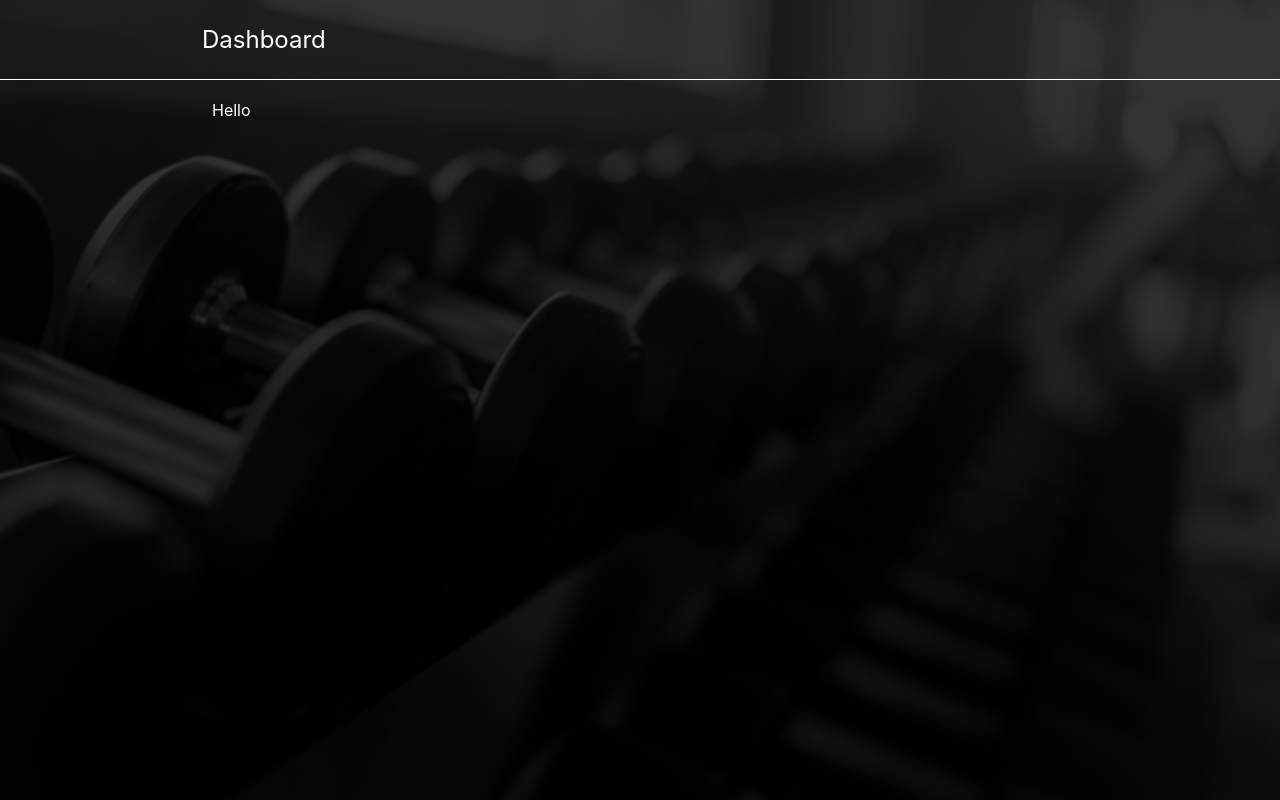
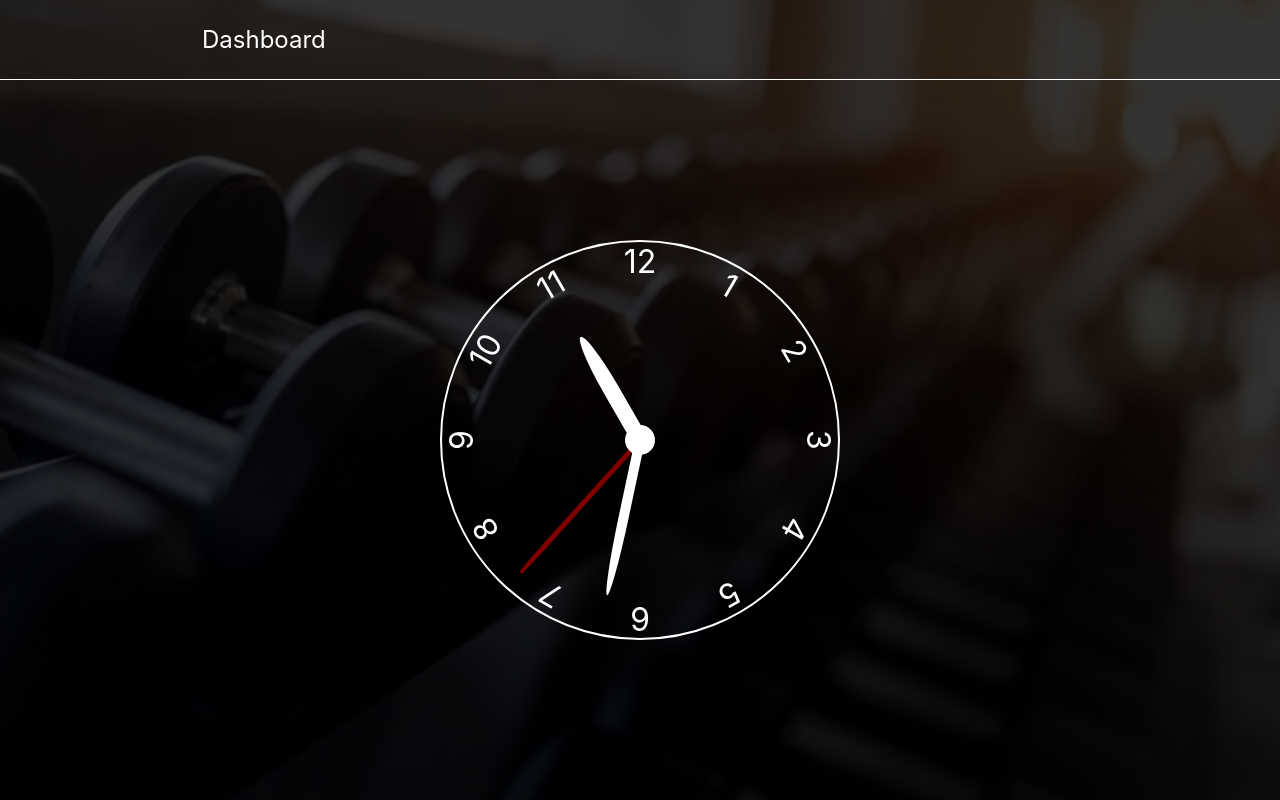
Before and after one commit to Kalla110/nextjs-examples, a Next.js app: page /clock in a window 1280 px wide. Built offline with nearby package versions, Linux system fonts and the light colour scheme.

Commit message:
feature: Clock Example

```diff
--- /dev/null
+++ b/components/Clock/Clock.tsx
@@ -0,0 +1,119 @@
+import React, { FunctionComponent, useEffect, useMemo, useState } from "react";
+import styled from "styled-components";
+
+const Container = styled.div`
+  display: flex;
+  flex: 1;
+  min-height: 100%;
+  justify-content: center;
+  align-items: center;
+`;
+
+const ClockBody = styled.div`
+  height: 50vh;
+  width: 50vh;
+  border-radius: 50%;
+  border: 2px solid;
+  position: relative;
+`;
+
+const ClockNumber = styled.p<{ rotation: number }>`
+  position: absolute;
+  font-size: 2em;
+  margin: 0;
+  height: 100%;
+  width: 100%;
+  text-align: center;
+  transform: ${({ rotation }) => `rotate(${rotation}deg)`};
+`;
+
+const ClockPointerMinutes = styled.div<{ rotation: number }>`
+  position: absolute;
+  height: 40%;
+  width: 10px;
+  background-color: white;
+  bottom: 50%;
+  left: 50%;
+  transform-origin: bottom;
+  transform: translateX(-50%) rotate(0deg);
+  transform: ${({ rotation }) =>
+    `translateX(-50%) rotate(${rotation || 0}deg)`};
+  border-top-left-radius: 50%;
+  border-top-right-radius: 50%;
+  border-bottom-left-radius: 5px;
+  border-bottom-right-radius: 5px;
+  z-index: 10;
+`;
+
+const ClockPointerHours = styled(ClockPointerMinutes)`
+  height: 30%;
+  width: 16px;
+`;
+
+const ClockPointerSeconds = styled(ClockPointerMinutes)`
+  height: 45%;
+  width: 5px;
+  background-color: red;
+  opacity: 0.5;
+  z-index: 9;
+`;
+
+const ClockCenterDot = styled.div`
+  position: absolute;
+  height: 30px;
+  width: 30px;
+  top: 50%;
+  left: 50%;
+  transform: translate(-50%, -50%);
+  background-color: white;
+  border-radius: 50%;
+  z-index: 12;
+`;
+
+const numbers: number[] = Array.from(Array(12).keys());
+
+const Clock: FunctionComponent = ({}) => {
+  const [currentDate, setCurrentDate] = useState(new Date());
+
+  useEffect(() => {
+    setCurrentDate(new Date());
+    const interval = setInterval(() => {
+      setCurrentDate(new Date());
+    }, 500);
+    return () => clearInterval(interval);
+  }, []);
+
+  const secondsRatio = useMemo(() => (currentDate.getSeconds() / 60) * 360, [
+    currentDate,
+  ]);
+
+  const minutesRatio = useMemo(() => (currentDate.getMinutes() / 60) * 360, [
+    currentDate,
+  ]);
+
+  const hoursRatio = useMemo(
+    () => (minutesRatio + currentDate.getHours() / 12) * 360,
+    [currentDate, minutesRatio]
+  );
+
+  return (
+    <Container>
+      <ClockBody>
+        {numbers.map((number, index) => (
+          <ClockNumber
+            key={`key-${number}-${index}`}
+            rotation={(number + 1) * 30}
+          >
+            {number + 1}
+          </ClockNumber>
+        ))}
+        <ClockPointerHours rotation={hoursRatio} />
+        <ClockPointerMinutes rotation={minutesRatio} />
+        <ClockPointerSeconds rotation={secondsRatio} />
+        <ClockCenterDot />
+      </ClockBody>
+    </Container>
+  );
+};
+
+export default Clock;
--- /dev/null
+++ b/components/Clock/index.ts
@@ -0,0 +1,3 @@
+import Clock from './Clock';
+
+export default Clock;
--- a/components/Dashboard/Dashboard.tsx
+++ b/components/Dashboard/Dashboard.tsx
@@ -20,7 +20,7 @@ const DashboardItems: DBItemProps[] = [
     id: "23123",
     title: "Clock",
     description: "Check out my Clock with only HTML and CSS",
-    imageURL: "../static/images/background_main.jpg",
+    imageURL: "../static/images/ClockPreview.png",
     destinationURL: "/clock",
   },
   {
--- a/pages/clock.tsx
+++ b/pages/clock.tsx
@@ -1,8 +1,13 @@
 import React from "react";
 import { PageContainer } from "../components";
+import Clock from "../components/Clock";
 
-const Clock = () => {
-  return <PageContainer>Hello</PageContainer>;
+const Page = () => {
+  return (
+    <PageContainer>
+      <Clock />
+    </PageContainer>
+  );
 };
 
-export default Clock;
+export default Page;
--- a/styles/globals.css
+++ b/styles/globals.css
@@ -11,7 +11,7 @@ body {
   background-size: 100% 100%;
   background-repeat: no-repeat;
   background-attachment: fixed;
-  filter: grayscale(1);
+  /* filter: grayscale(1); */
   color: white;
   position: relative;
   overflow: hidden;
```
Also changed, not shown: .babelrc, public/static/images/ClockPreview.PNG (added).
